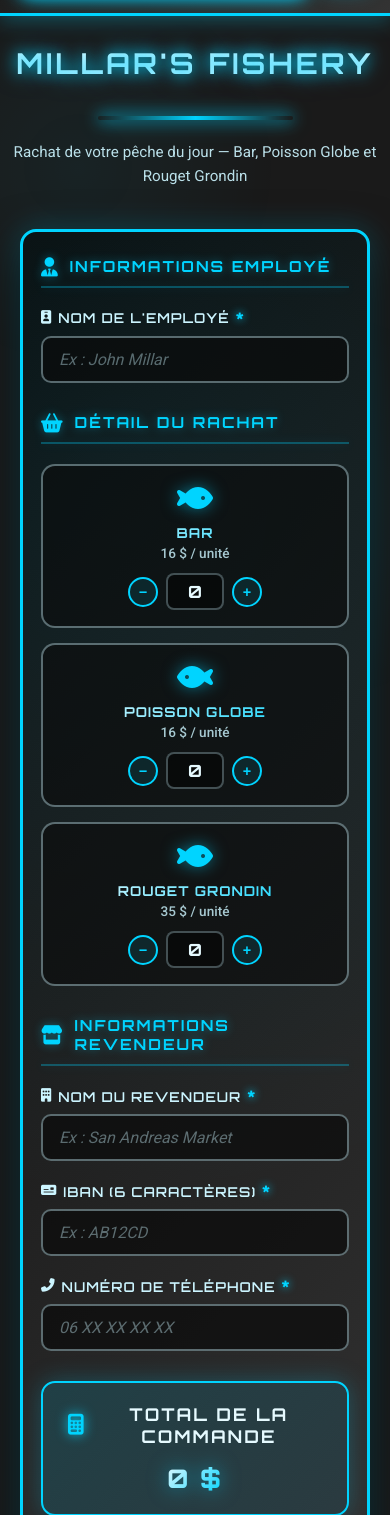
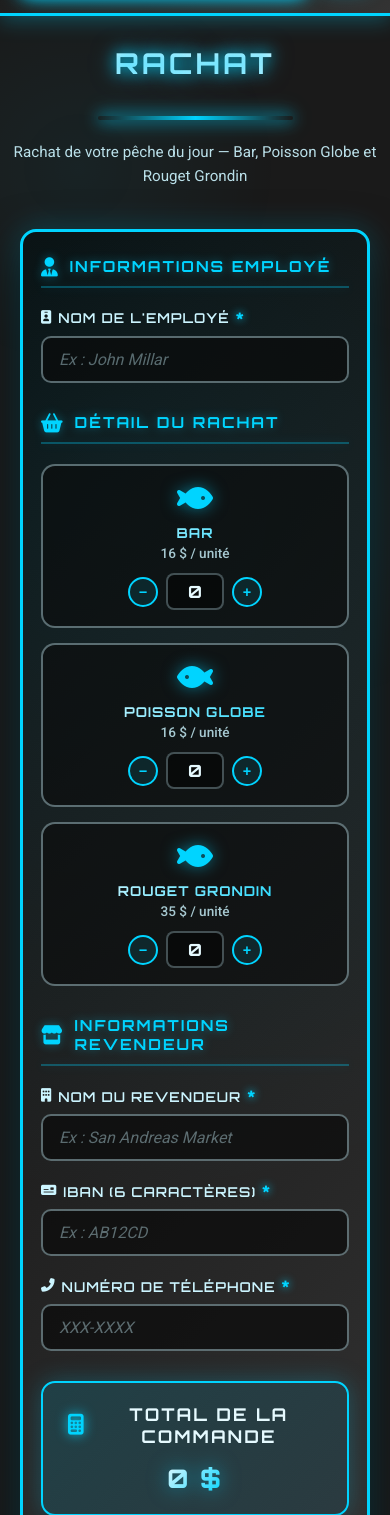
Before and after one commit to Tsubak4/Millar-s-Stock, a plain HTML site: page rachat.html in a window 390 px wide. Shown: the part 85-1600 px from the top of the page. Drawn offline with Linux system fonts and the light colour scheme.

Commit message:
Update title and phone placeholder in rachat.html

```diff
--- a/rachat.html
+++ b/rachat.html
@@ -1144,7 +1144,7 @@
     </header>
 
     <main class="main-content">
-      <h1 class="main-title">MILLAR'S FISHERY</h1>
+      <h1 class="main-title">Rachat</h1>
       <div class="title-bar"></div>
       <p class="main-subtitle">
         Rachat de votre pêche du jour — Bar, Poisson Globe et Rouget Grondin
@@ -1283,7 +1283,7 @@
                   type="tel"
                   id="phone"
                   name="phone"
-                  placeholder="06 XX XX XX XX"
+                  placeholder="XXX-XXXX"
                   autocomplete="off"
                   required
                 />
```
